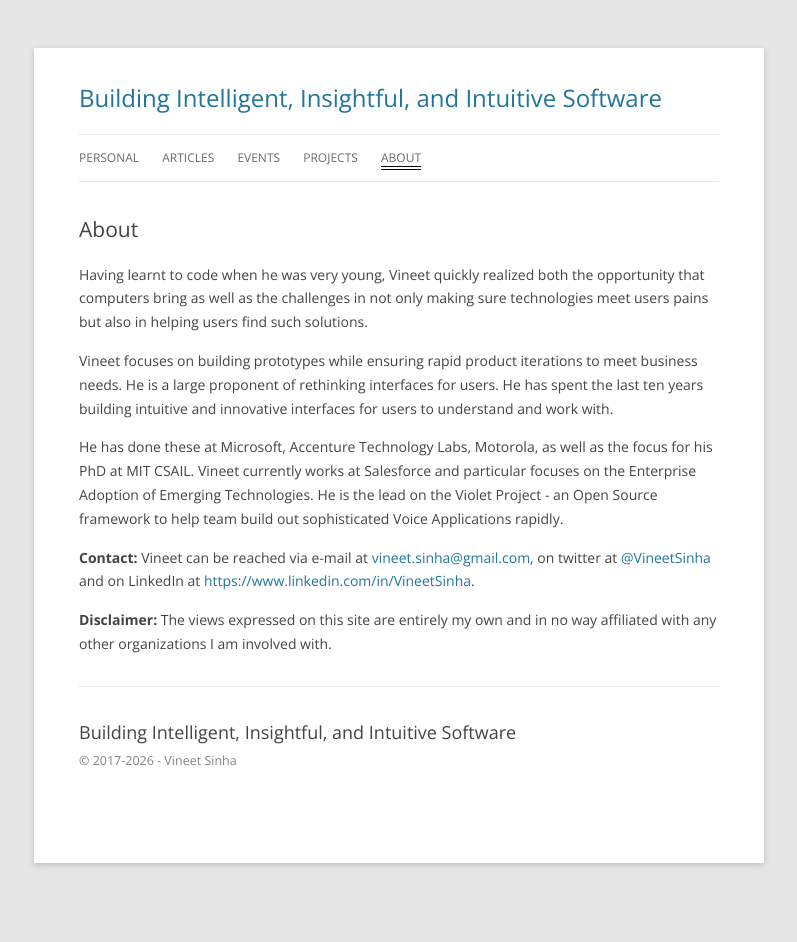
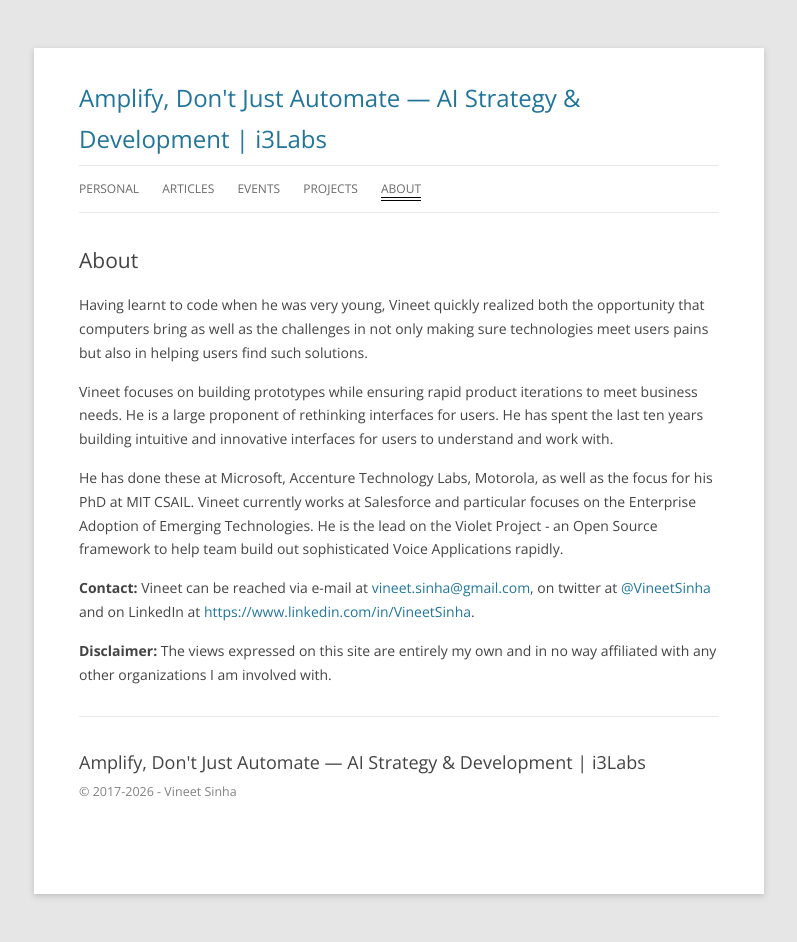
Before and after one commit to i3labs/i3labs.github.io, a Jekyll site: the page built from about.md, in a window 1280 px wide. Shown: the whole page, without its empty margins (241-1038 px from the left). Built offline with Jekyll 4.4.1, drawn with Linux system fonts in a browser that asks for light colours; before the commit the page ends 911 px from its top, so only the background shows below that.

Commit message:
getting site "back to working"

```diff
--- a/_config.yml
+++ b/_config.yml
@@ -20,7 +20,7 @@ paginate_path: "/blog/page/:num"
 # you will see them accessed via {{ site.title }}, {{ site.email }}, and so on.
 # You can create any custom variable you would like, and they will be accessible
 # in the templates via {{ site.myvariable }}.
-title: "Building Intelligent, Insightful, and Intuitive Software"
+title: "Amplify, Don't Just Automate — AI Strategy & Development | i3Labs"
 author: Vineet Sinha
 email: vineet.sinha@gmail.com
 description: > # this means to ignore newlines until "baseurl:"
```
